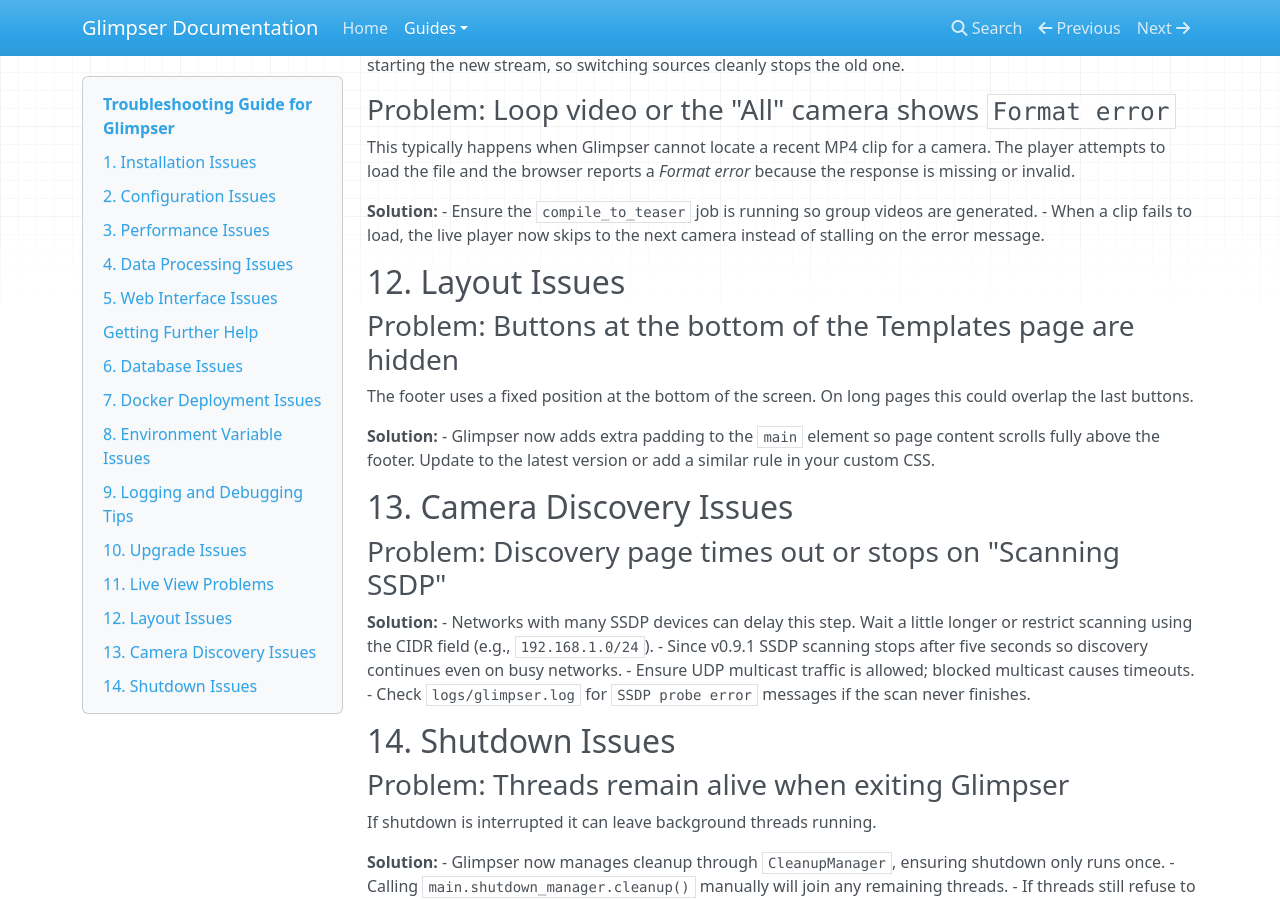
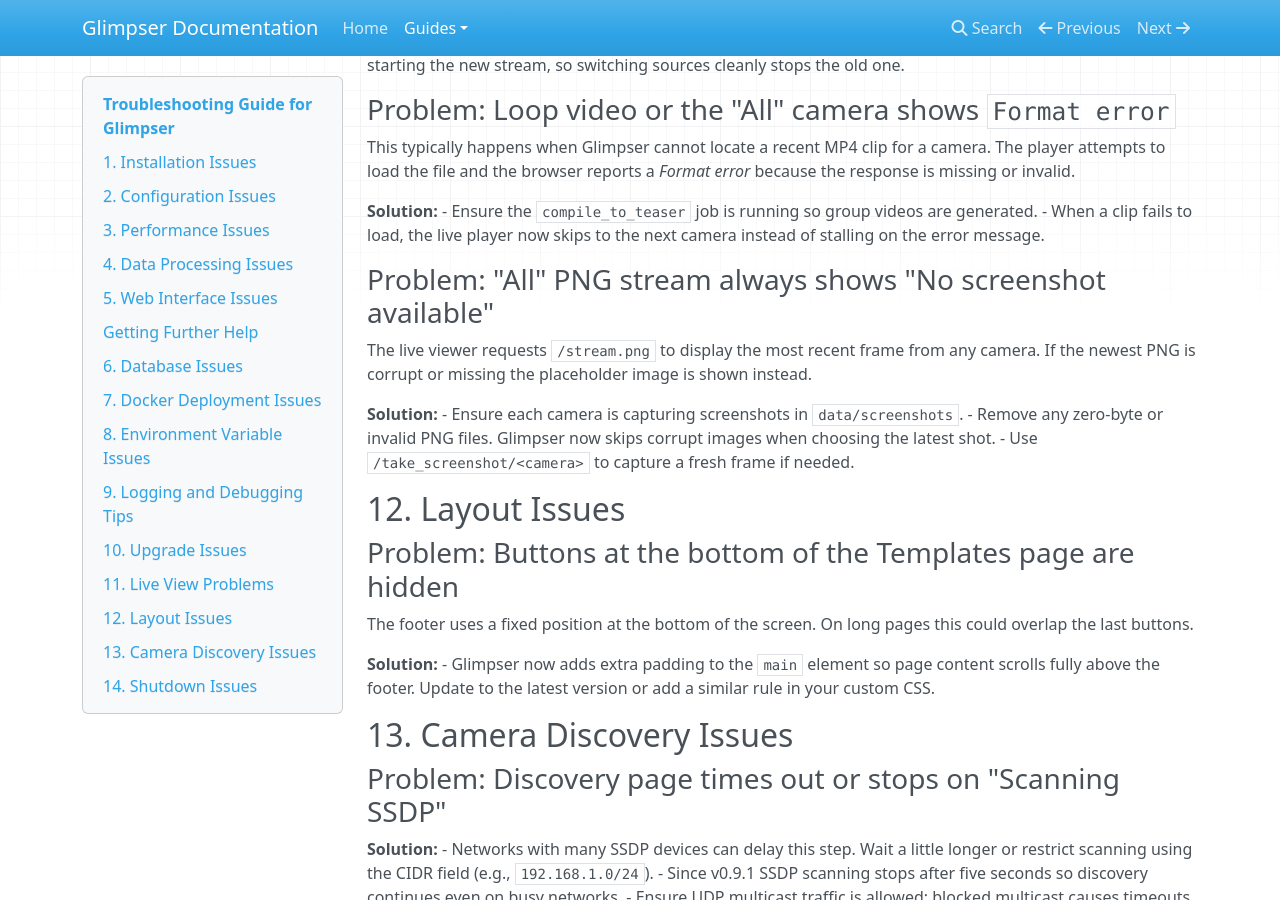
Before and after one commit to KristopherKubicki/glimpser, an MkDocs documentation site: the page built from docs/troubleshooting.md, in a window 1280 px wide and 900 px high, scrolled down 3873 px. Built offline with MkDocs 1.6.1, drawn with Linux system fonts in a browser that asks for light colours; nearby versions of some CDN libraries.

Commit message:
fix(stream): ignore corrupt png files

```diff
--- a/docs/troubleshooting.md
+++ b/docs/troubleshooting.md
@@ -232,6 +232,18 @@
 - When a clip fails to load, the live player now skips to the next camera
   instead of stalling on the error message.
 
+### Problem: "All" PNG stream always shows "No screenshot available"
+
+The live viewer requests `/stream.png` to display the most recent frame from any
+camera. If the newest PNG is corrupt or missing the placeholder image is shown
+instead.
+
+**Solution:**
+- Ensure each camera is capturing screenshots in `data/screenshots`.
+- Remove any zero-byte or invalid PNG files. Glimpser now skips corrupt images
+  when choosing the latest shot.
+- Use `/take_screenshot/<camera>` to capture a fresh frame if needed.
+
 ## 12. Layout Issues
 
 ### Problem: Buttons at the bottom of the Templates page are hidden
```
Also changed, not shown: 2 other files.
